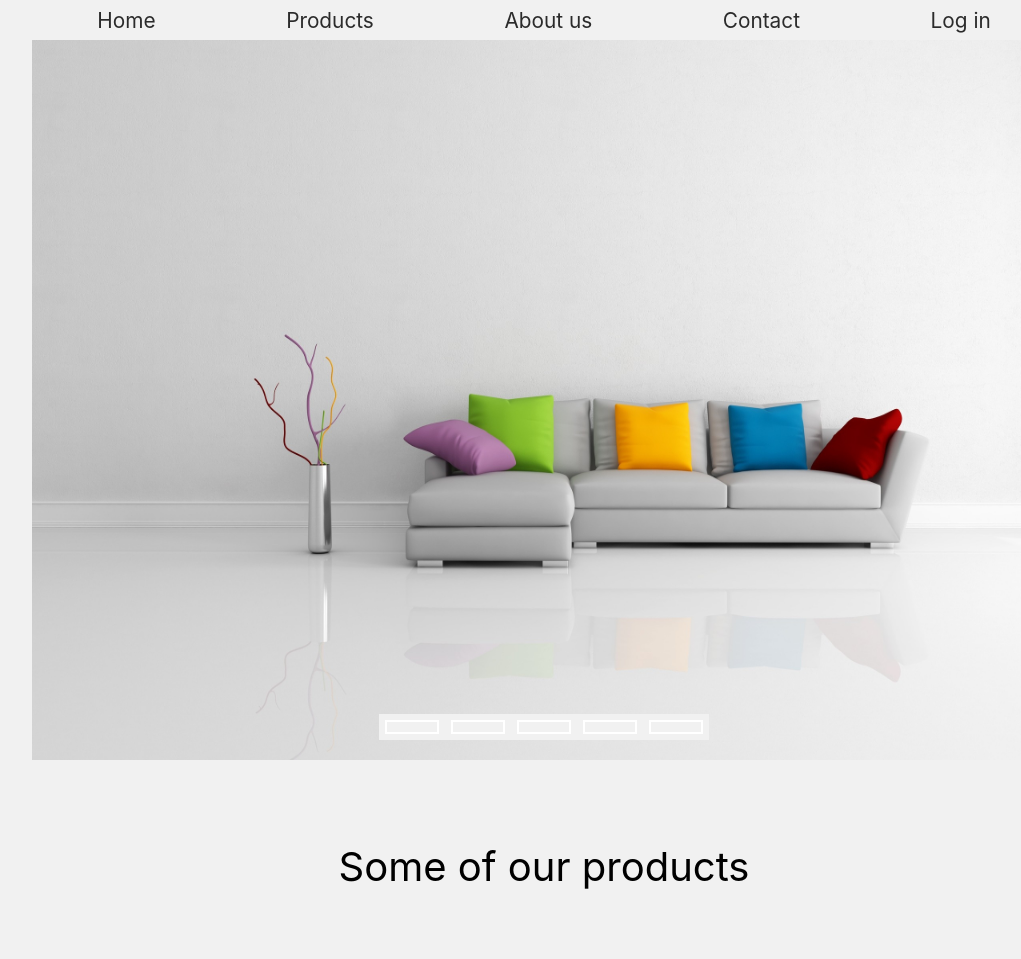
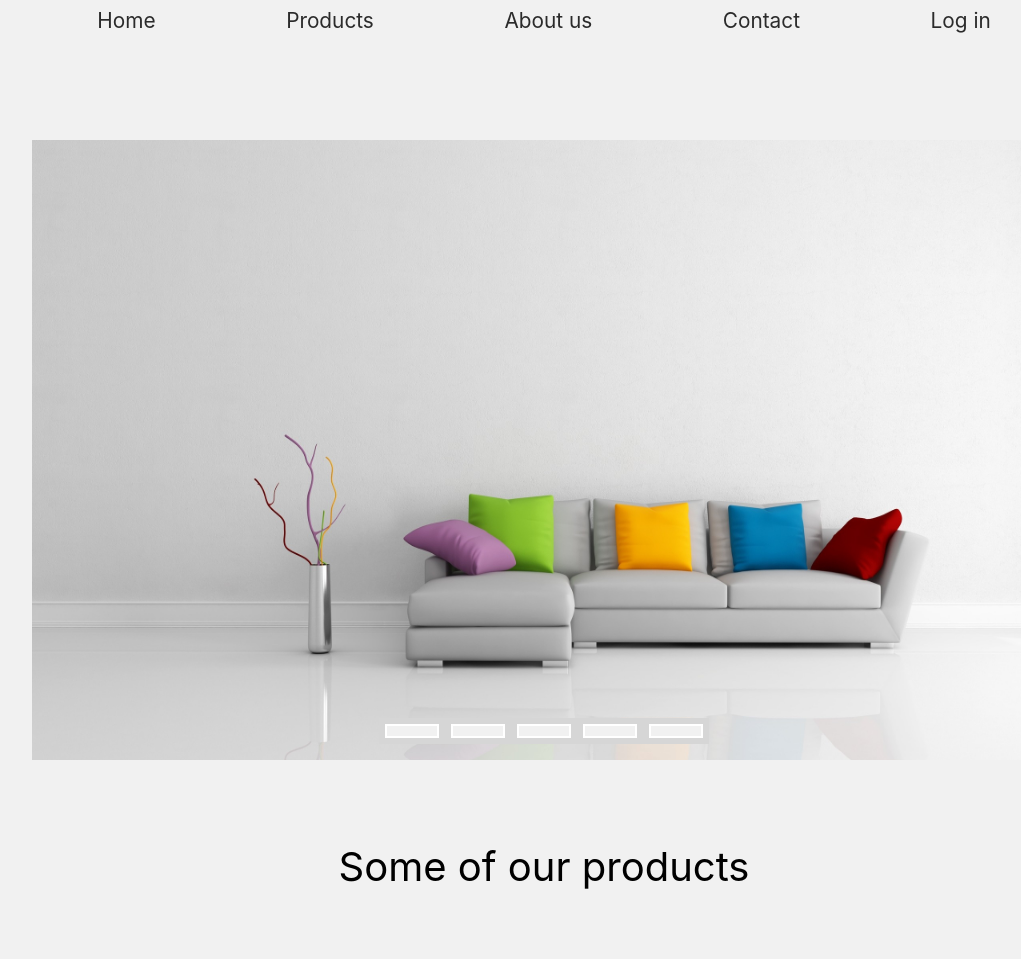
Before and after one commit to muskanmahajan37/Furniture, a PHP site: page / in a window 1280 px wide. Shown: the top 959 px of the page, without its empty margins (96-1117 px from the left). Run offline with PHP 8.4, Linux system fonts and the light colour scheme; some libraries are stand-ins or nearby versions.

Commit message:
Restyle admin dashboard, index and uploaded images for the slider

```diff
--- a/css/admin.css
+++ b/css/admin.css
@@ -1635,8 +1635,8 @@ nav ul li:hover > a {
     width: 100%;
     min-height: 630px;
     padding-bottom: 10%;
-    margin-top: -80px;
-    margin-left: -30px;
+    margin-top: -100px;
+    margin-left: -50px;
 }
 
 .main-content-edit {
--- a/css/index.css
+++ b/css/index.css
@@ -32,10 +32,12 @@
 
 .navigation {
   position: absolute;
-  bottom: 20px;
+  bottom: 16px;
   left: 50%;
   transform: translateX(-50%);
   display: flex;
+  background-color: #D6D6D6;
+
 }
 
 .bar {
@@ -47,8 +49,10 @@
   transition: 0.4s;
 }
 
+
 .bar:hover {
-  background: #fff;
+  /*background: #fff;*/
+  background-color: darkslategray;
 }
 
 input[name="r"] {
@@ -67,6 +71,7 @@ input[name="r"] {
   transition: 0.6s;
 }
 .slide img {
+  margin-top: 100px;
   width: 100%;
   height: 100%;
 }
--- a/index.php
+++ b/index.php
@@ -25,16 +25,16 @@ $user = new UserController;
                 <img src="/flex-furniture/assets/wp2.jpg" alt="">
             </div>
             <div class="slide">
-                <img src="/flex-furniture/assets/wp2.jpg" alt="">
+                <img src="/flex-furniture/assets/aboutusbackground.jpg" alt="">
             </div>
             <div class="slide">
-                <img src="/flex-furniture/assets/wp2.jpg" alt="">
+                <img src="/flex-furniture/assets/inter3.jpg" alt="">
             </div>
             <div class="slide">
-                <img src="/flex-furniture/assets/wp2.jpg" alt="">
+                <img src="/flex-furniture/assets/dark-furniture.jpg" alt="">
             </div>
             <div class="slide">
-                <img src="/flex-furniture/assets/wp2.jpg" alt="">
+                <img src="/flex-furniture/assets/dark-furniture-1.png" alt="">
             </div>
         </div>
         <div class="navigation">
```
Also changed, not shown: assets/dark-furniture-1.png (added), assets/dark-furniture.jpg (added), assets/inter3.jpg (added).
